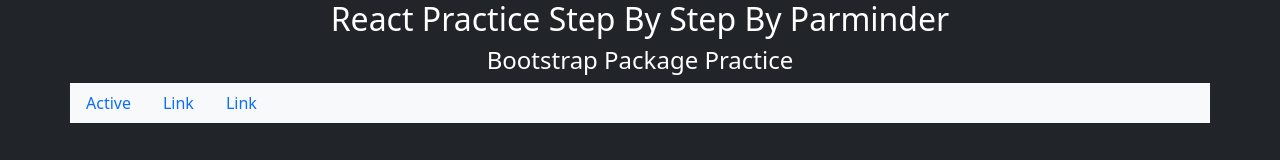
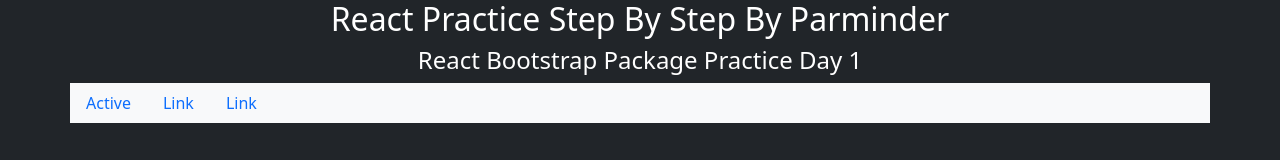
Before and after one commit to parminderdev/React-practice, a React (Create React App) app: page / in a window 1280 px wide. Shown: the top 160 px of the page. Built offline with nearby package versions, Linux system fonts and the light colour scheme.

Commit message:
React Bootstrap Package Practice

```diff
--- a/src/App.js
+++ b/src/App.js
@@ -15,7 +15,7 @@
         <h2>React Practice Step By Step By Parminder</h2>
       </Row>
       <Row>
-        <h4>Bootstrap Package Practice</h4>
+        <h4>React Bootstrap Package Practice Day 1</h4>
       </Row>
       <Row className="bg-light">
         <Nav defaultActiveKey="/home" as="ul">
```
